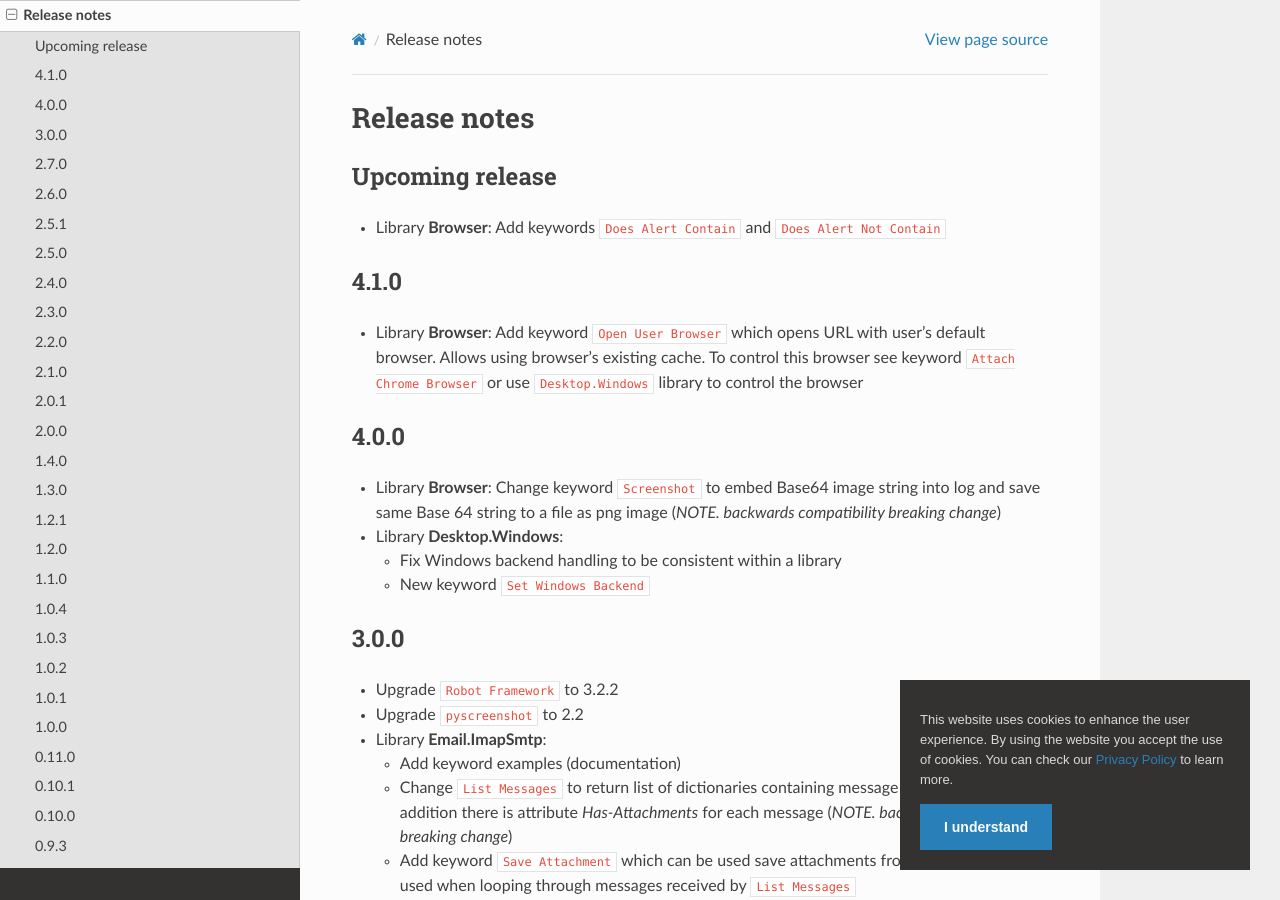
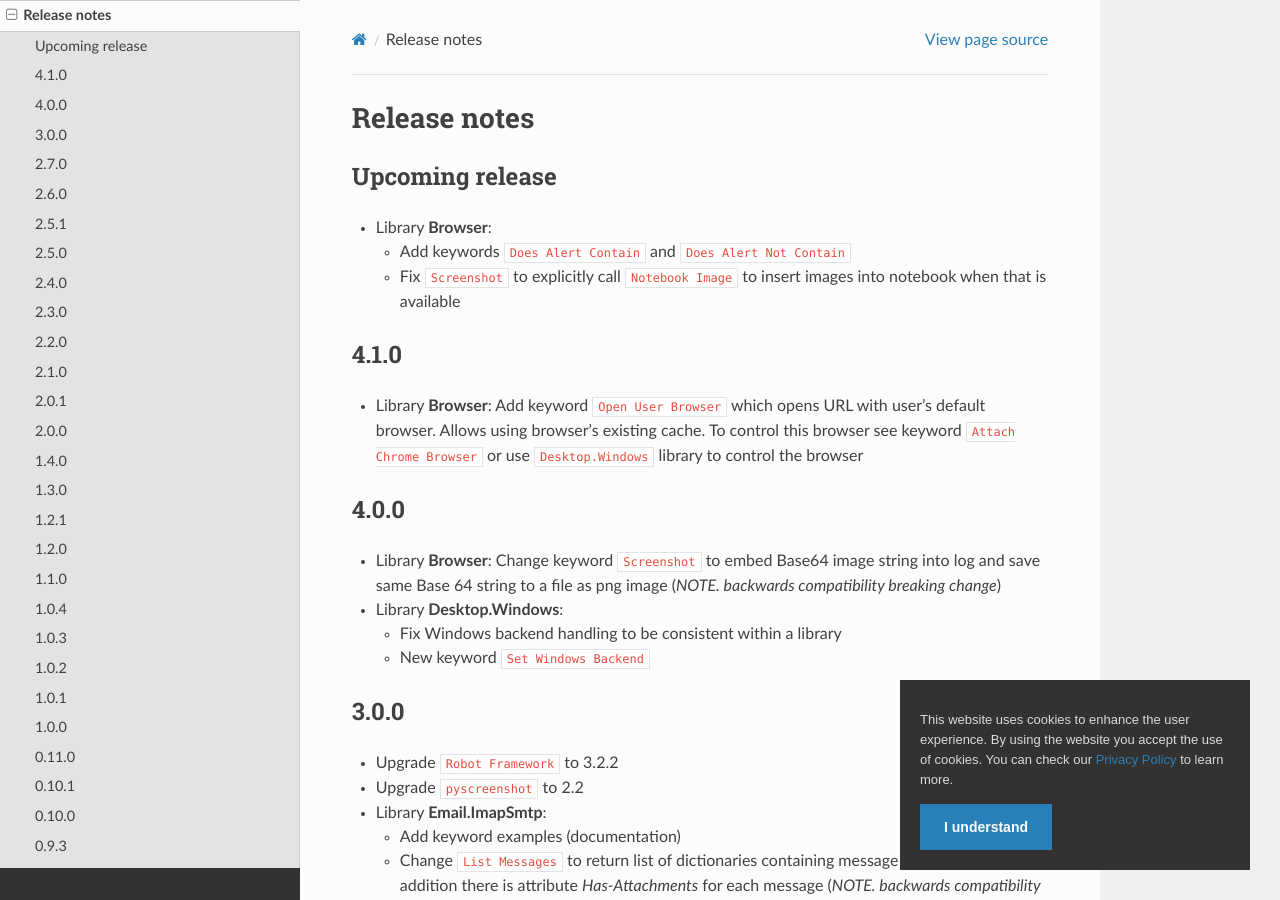
Before and after one commit to coderprovider/Framework-RPA, a Sphinx documentation site: the page built from docs/source/releasenotes.rst, in a window 1280 px wide and 900 px high. Built offline with Sphinx 7.4.7 and the Read the Docs theme 2.0.0, drawn with Linux system fonts in a browser that asks for light colours; pages that are not in the unit, such as notebooks, are missing from menus.

Commit message:
browser: fix for screenshot kw in the notebook mode

```diff
--- a/docs/source/releasenotes.rst
+++ b/docs/source/releasenotes.rst
@@ -4,8 +4,11 @@ Release notes
 Upcoming release
 ----------------
 
-- Library **Browser**: Add keywords ``Does Alert Contain`` and
-  ``Does Alert Not Contain``
+- Library **Browser**:
+
+  - Add keywords ``Does Alert Contain`` and ``Does Alert Not Contain``
+  - Fix ``Screenshot`` to explicitly  call ``Notebook Image`` to insert
+    images into notebook when that is available
 
 4.1.0
 -----
```
Also changed, not shown: 1 other file.
